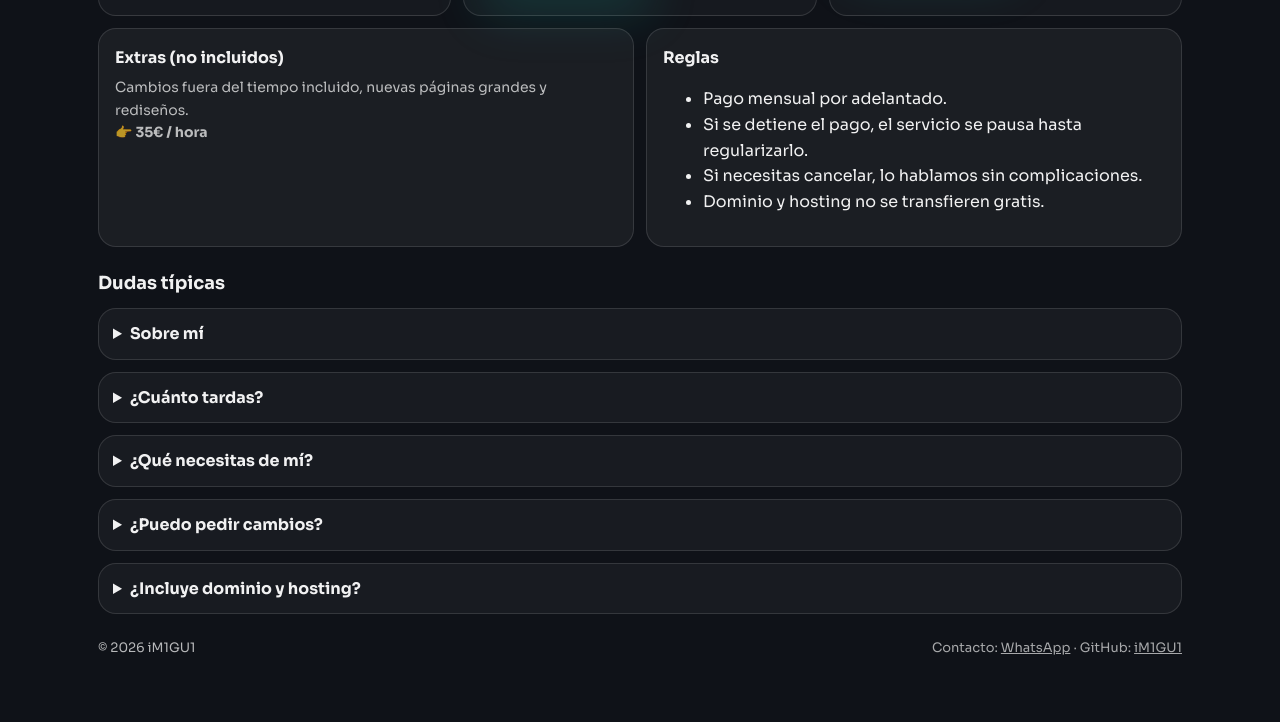
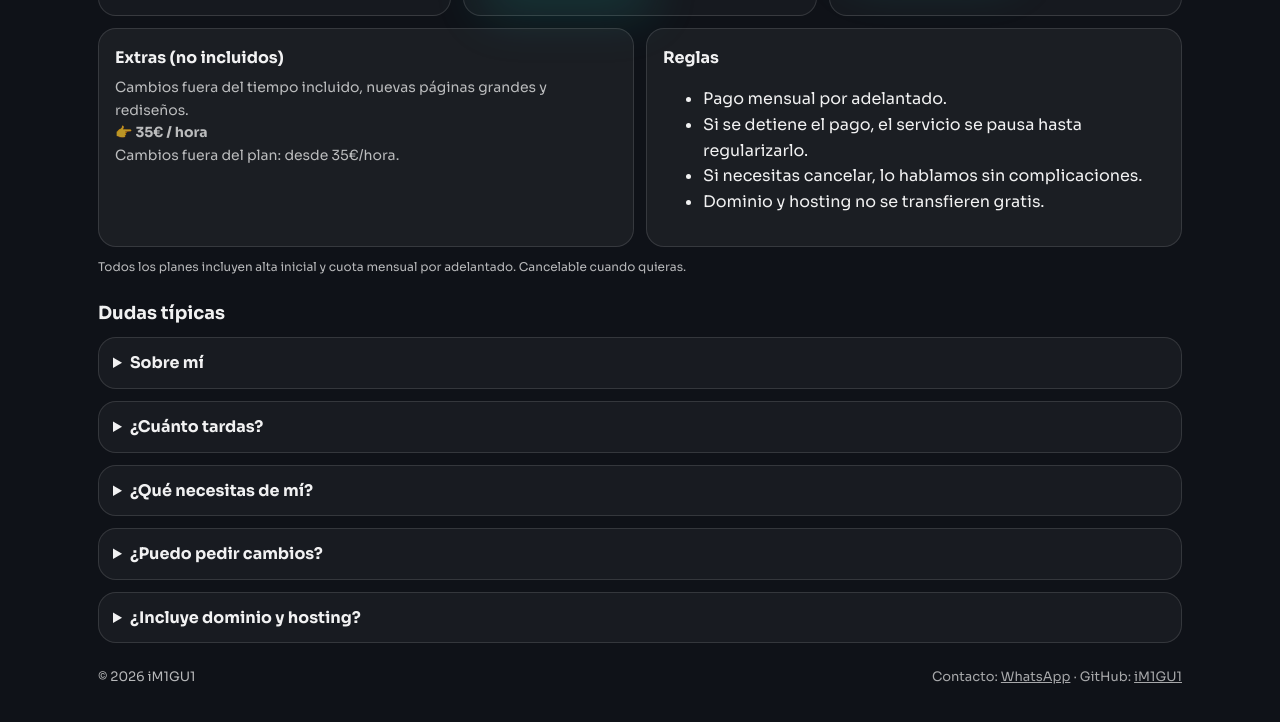
Before and after one commit to iM1GU1/im1gu1.github.io, a plain HTML site: page index.html in a window 1280 px wide. Shown: the part 1857-2579 px from the top of the page. Drawn offline with Linux system fonts and the light colour scheme.

Commit message:
Add pricing clarification and extras example

```diff
--- a/index.html
+++ b/index.html
@@ -483,6 +483,7 @@
           <h2>Extras (no incluidos)</h2>
           <p>Cambios fuera del tiempo incluido, nuevas páginas grandes y rediseños.</p>
           <p><b>👉 35€ / hora</b></p>
+          <p>Cambios fuera del plan: desde 35€/hora.</p>
         </div>
         <div class="card">
           <h2>Reglas</h2>
@@ -494,6 +495,10 @@
           </ul>
         </div>
       </div>
+
+      <p style="margin-top:10px;color:var(--muted);font-size:12px">
+        Todos los planes incluyen alta inicial y cuota mensual por adelantado. Cancelable cuando quieras.
+      </p>
     </div>
 
     <!-- FAQ -->
```
